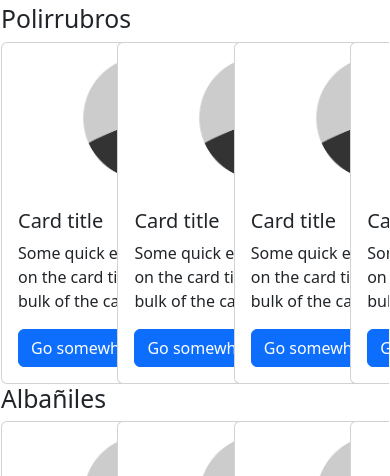
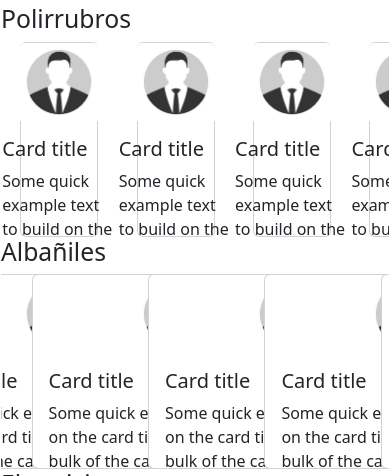
Before and after one commit to EsGuFrPourpour/workerspages, a plain HTML site: page index.html in a window 390 px wide. Shown: the part 519-995 px from the top of the page. Drawn offline with nearby package versions, Linux system fonts and the light colour scheme.

Commit message:
cards responsive: solucion de superposicion en las cards

```diff
--- a/css/styles.css
+++ b/css/styles.css
@@ -111,6 +111,7 @@ overscroll-behavior-inline: contain;
 }
 .card{
 align-items: center;
+z-index: 1;
 }
 /*end UL styles
 -----------------------------
@@ -140,6 +141,8 @@ footer a img{
 media queries*/
 @media screen and (max-width: 1024px) {
     .ListaHorizontal{
+        justify-content: start;
+        justify-items: center;
         overflow: scroll;;
     }
 }
@@ -162,4 +165,11 @@ media queries*/
     .iframe{
 width: 100%;
     }
+    .card{
+      width: 20vw;
+      height: 50vw;
+    }
+    .card img {
+        width: 20vw;
+    }
 }
--- a/index.html
+++ b/index.html
@@ -43,7 +43,7 @@
                         <article>
                             <h2>Polirrubros</h2>
                             <div class="ListaHorizontal">
-                                <div class="card" style="width: 18rem;">
+                                <div class="card" >
                                     <img src="img/perfil-usuario-silueta-masculina.png" class="card-img-top" alt="...">
                                     <div class="card-body">
                                       <h5 class="card-title">Card title</h5>
@@ -51,7 +51,7 @@
                                       <a href="#" class="btn btn-primary">Go somewhere</a>
                                     </div>
                                   </div>
-                                  <div class="card" style="width: 18rem;">
+                                  <div class="card" >
                                     <img src="img/perfil-usuario-silueta-masculina.png" class="card-img-top" alt="...">
                                     <div class="card-body">
                                       <h5 class="card-title">Card title</h5>
@@ -59,7 +59,7 @@
                                       <a href="#" class="btn btn-primary">Go somewhere</a>
                                     </div>
                                   </div>
-                                  <div class="card" style="width: 18rem;">
+                                  <div class="card" >
                                     <img src="img/perfil-usuario-silueta-masculina.png" class="card-img-top" alt="...">
                                     <div class="card-body">
                                       <h5 class="card-title">Card title</h5>
@@ -67,7 +67,7 @@
                                       <a href="#" class="btn btn-primary">Go somewhere</a>
                                     </div>
                                   </div>
-                                  <div class="card" style="width: 18rem;">
+                                  <div class="card" >
                                     <img src="img/perfil-usuario-silueta-masculina.png" class="card-img-top" alt="...">
                                     <div class="card-body">
                                       <h5 class="card-title">Card title</h5>
@@ -75,7 +75,7 @@
                                       <a href="#" class="btn btn-primary">Go somewhere</a>
                                     </div>
                                   </div>
-                                  <div class="card" style="width: 18rem;">
+                                  <div class="card" >
                                     <img src="img/perfil-usuario-silueta-masculina.png" class="card-img-top" alt="...">
                                     <div class="card-body">
                                       <h5 class="card-title">Card title</h5>
@@ -83,7 +83,7 @@
                                       <a href="#" class="btn btn-primary">Go somewhere</a>
                                     </div>
                                   </div>
-                                 <div class="card" style="width: 18rem;">
+                                 <div class="card" >
                                         <img src="img/perfil-usuario-silueta-masculina.png" class="card-img-top" alt="...">
                                     <div class="card-body">
                                       <h5 class="card-title">Card title</h5>
```
